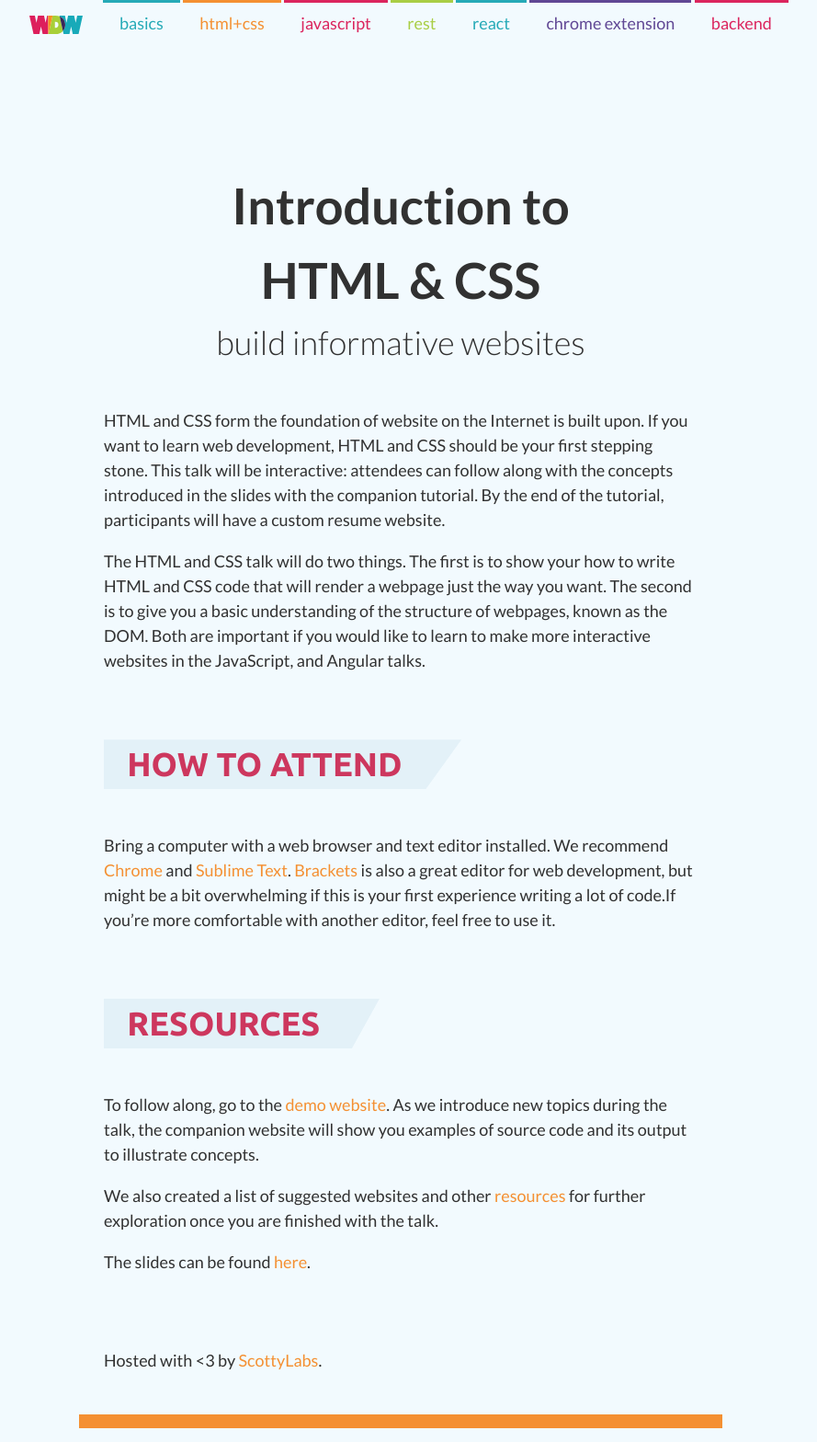
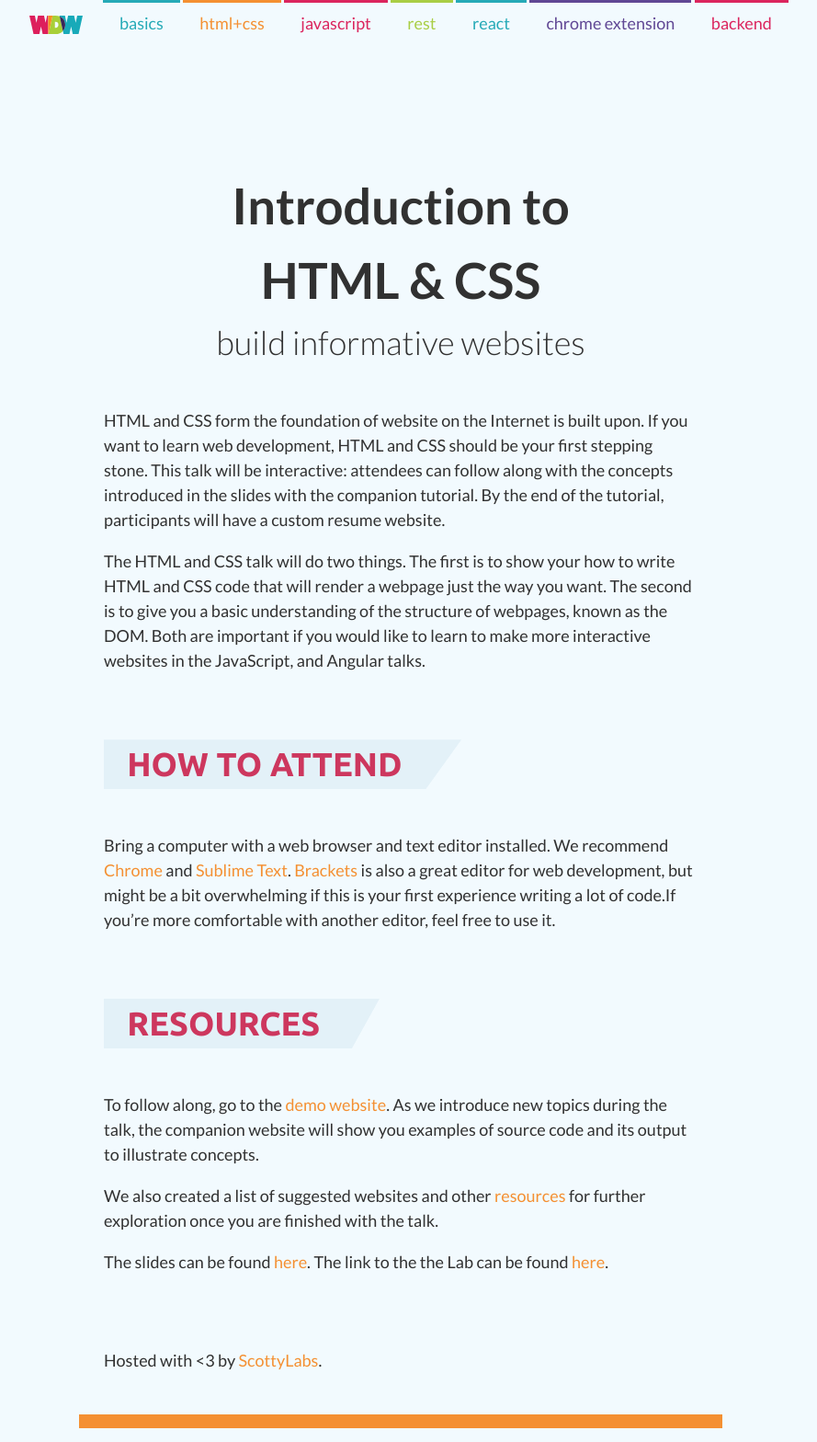
Before and after one commit to ScottyLabs/wdw, a Jekyll site: the page built from html+css/index.md, in a window 1280 px wide. Shown: the whole page at 92% size, without its empty margins (204-1093 px from the left). Built offline with Jekyll 4.4.1, drawn with Linux system fonts in a browser that asks for light colours; nearby versions of some CDN libraries.

Commit message:
added lab

```diff
--- a/html+css/index.md
+++ b/html+css/index.md
@@ -43,3 +43,4 @@ We also created a list of suggested websites and other [resources](resources/) f
 further exploration once you are finished with the talk.
 
 The slides can be found [here](https://scottylabs.org/wdw-htmlcss/HTMLCSS.pdf).
+The link to the the Lab can be found [here](https://docs.google.com/document/d/1p5rpkYiPJniWMpCdGZDb5PUg1HF7DKtHaIx__9JTt0A/edit?usp=sharing).
```
